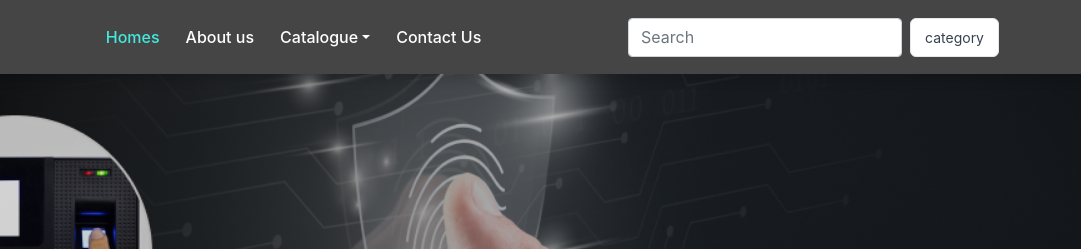
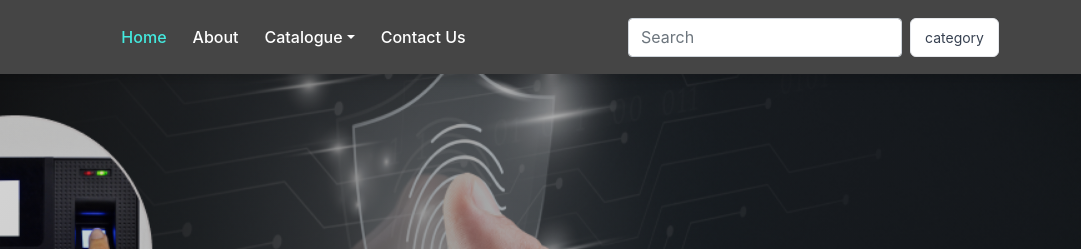
Before and after one commit to SantoshKumarDalai/Apsdp, a plain HTML site: page index.html in a window 1280 px wide. Shown: the top 249 px of the page, 199-1280 px from the left. Drawn offline with nearby package versions, Linux system fonts and the light colour scheme.

Commit message:
Reverse All Changes

```diff
--- a/index.html
+++ b/index.html
@@ -58,8 +58,8 @@
             <div class="collapse navbar-collapse justify-content-between" id="navbarNavDropdown">
                 <!-- Center: Links -->
                 <ul class="navbar-nav mx-auto">
-                    <li class="nav-item"><a class="nav-link active" href="/index.html">Homes</a></li>
-                    <li class="nav-item"><a class="nav-link" href="/#about">About us</a></li>
+                    <li class="nav-item"><a class="nav-link active" href="/index.html">Home</a></li>
+                    <li class="nav-item"><a class="nav-link" href="/#about">About</a></li>
                     <li class="nav-item dropdown dropdown-hover">
                         <a class="nav-link dropdown-toggle" href="#" data-bs-toggle="dropdown">Catalogue</a>
                         <ul class="dropdown-menu">
```
